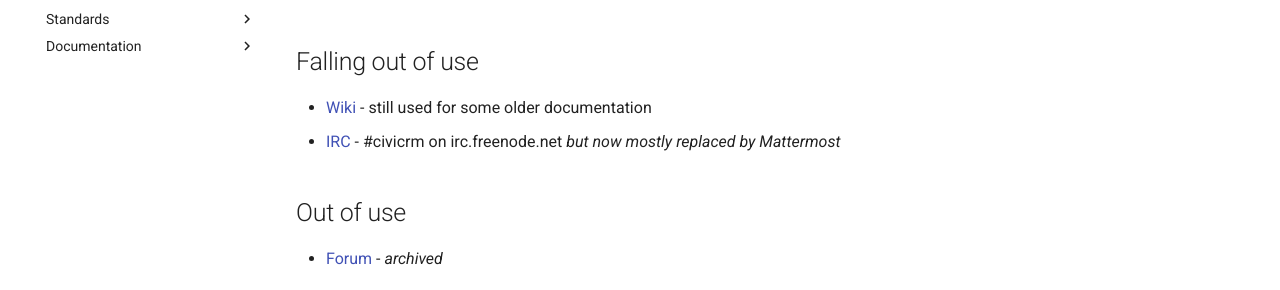
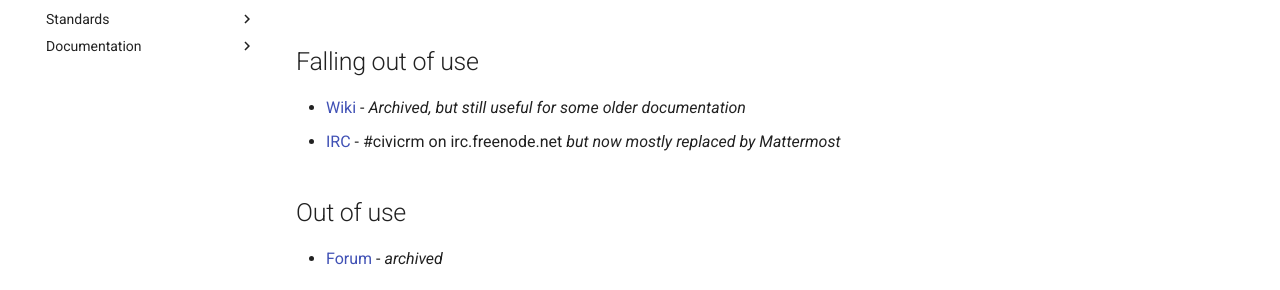
Before and after one commit to civicrm/civicrm-dev-docs, an MkDocs documentation site: the page built from docs/basics/community.md, in a window 1280 px wide and 900 px high, scrolled down 1085 px. Shown: the part 493-783 px from the top of the window. Built offline with MkDocs 1.6.1 and Material for MkDocs 9.7.7, drawn with Linux system fonts in a browser that asks for light colours; comment, search, counter and statistics services are not loaded; old or Windows-style settings are respelled for this version of MkDocs.

Commit message:
Update community.md

```diff
--- a/docs/basics/community.md
+++ b/docs/basics/community.md
@@ -51,7 +51,7 @@ Optional lists you may also want to register for:
 
 ## Falling out of use
 
--   [Wiki](https://wiki.civicrm.org/confluence/display/CRMDOC/CiviCRM+Documentation) - still used for some older documentation
+-   [Wiki](https://wiki.civicrm.org/confluence/display/CRMDOC/CiviCRM+Documentation) - *Archived, but still useful for some older documentation*
 -   [IRC](http://irc.civicrm.org/) - #civicrm on irc.freenode.net
         *but now mostly replaced by Mattermost*
 
```
